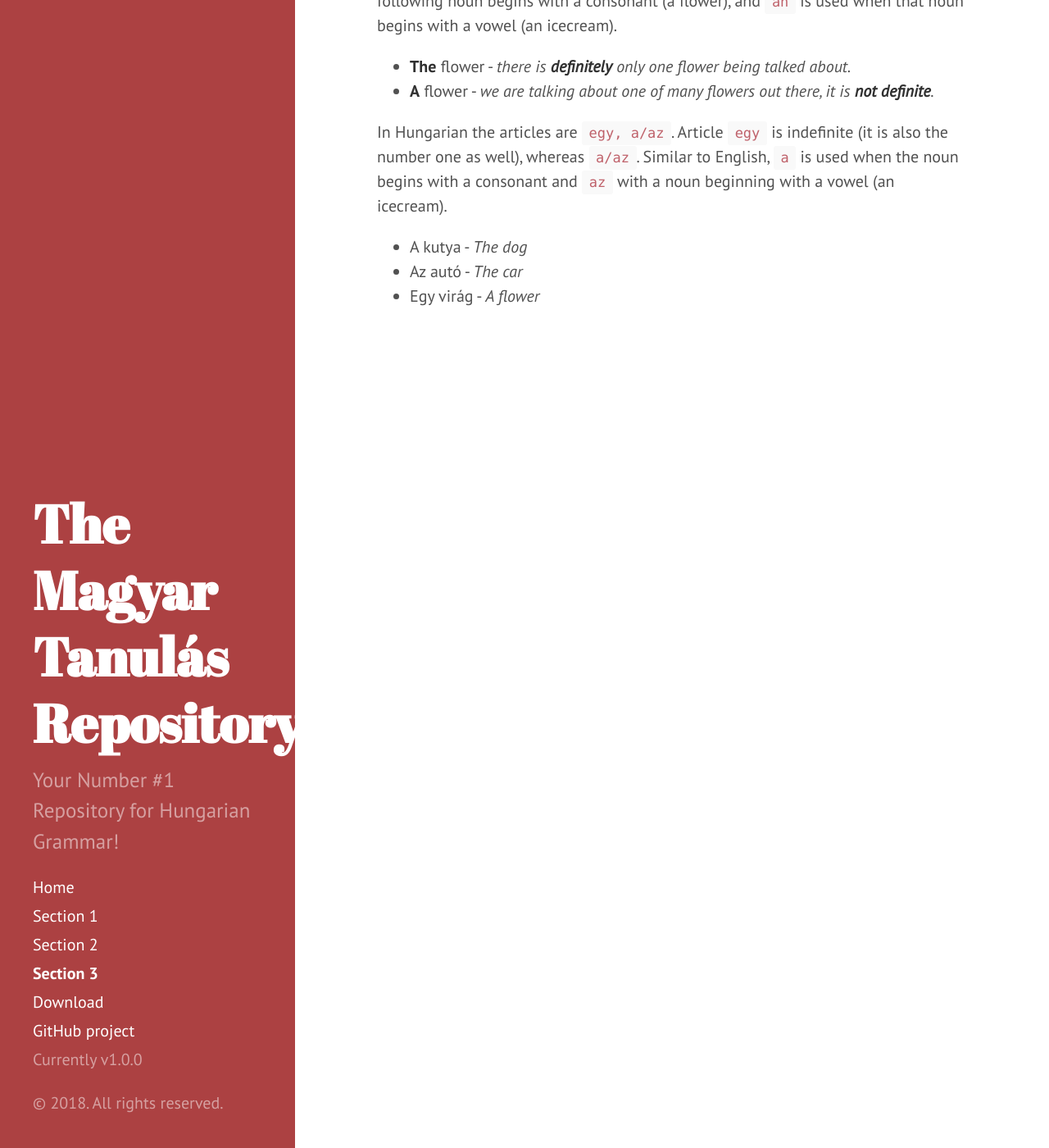
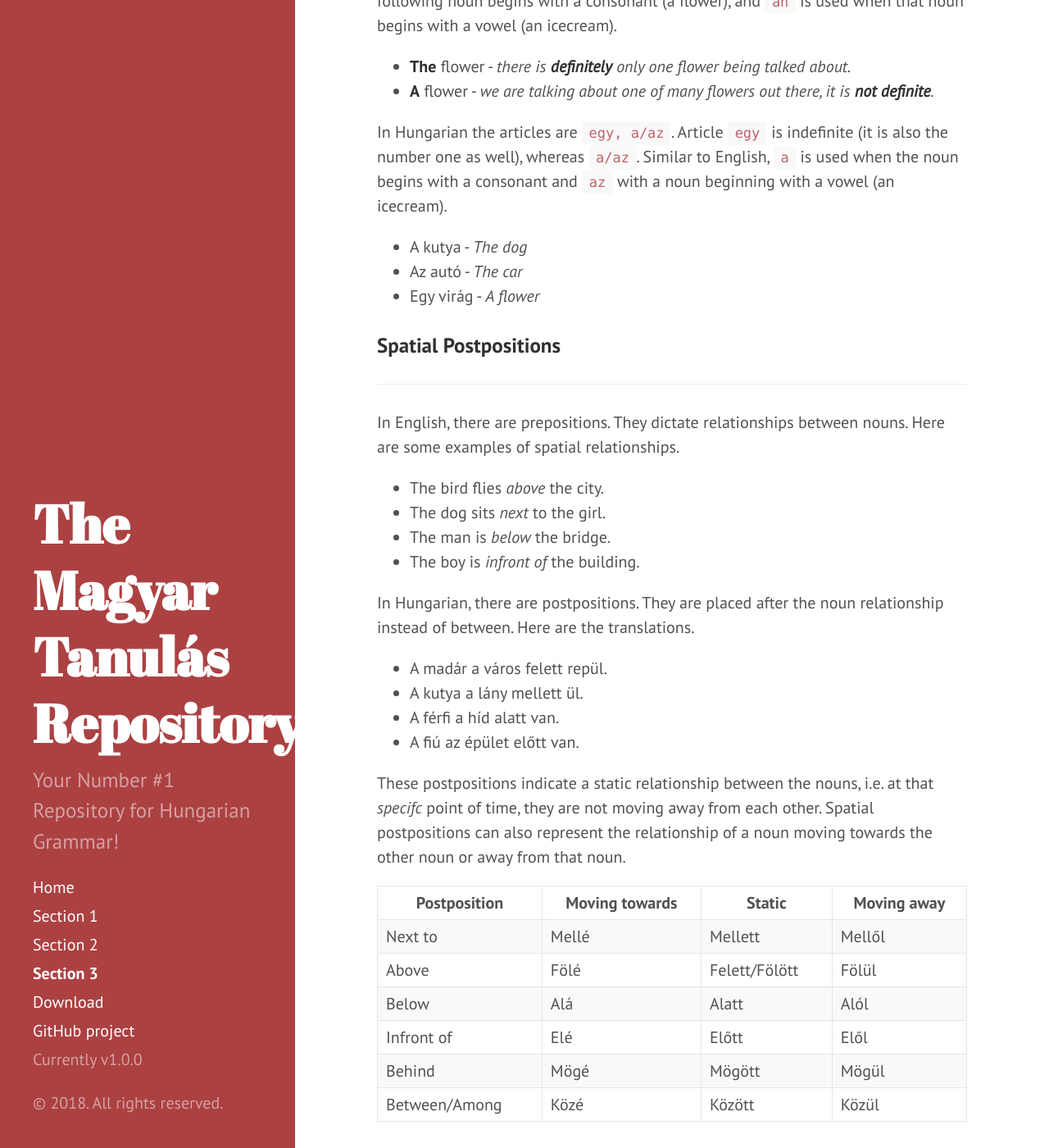
Before and after one commit to Magyartanulas/magyartanulas.github.io, a Jekyll site: the page built from Section3.md, in a window 1280 px wide and 1400 px high, scrolled down 370 px. Shown: the whole window at 82% size. Built offline with Jekyll 4.4.1, drawn with Linux system fonts in a browser that asks for light colours; Markdown is read by kramdown in place of the engine named in the settings.

Commit message:
Update Section3.md

```diff
--- a/Section3.md
+++ b/Section3.md
@@ -20,3 +20,31 @@ Similar to English, `a` is used when the noun begins with a consonant and `az` w
 * A kutya - *The dog*
 * Az autó - *The car*
 * Egy virág - *A flower*
+
+### Spatial Postpositions
+---
+
+In English, there are prepositions. They dictate relationships between nouns. Here are some examples of spatial relationships.
+
+* The bird flies *above* the city.
+* The dog sits *next* to the girl.
+* The man is *below* the bridge.
+* The boy is *infront of* the building.
+
+In Hungarian, there are postpositions. They are placed after the noun relationship instead of between. Here are the translations.
+
+* A madár a város felett repül.
+* A kutya a lány mellett ül.
+* A férfi a híd alatt van.
+* A fiú az épület előtt van.
+
+These postpositions indicate a static relationship between the nouns, i.e. at that *specifc* point of time, they are not moving away from each other. Spatial postpositions can also represent the relationship of a noun moving towards the other noun or away from that noun.
+
+| Postposition  | Moving towards | Static        | Moving away |
+|---------------|----------------|---------------|-------------|
+| Next to       | Mellé          | Mellett       | Mellől      |
+| Above         | Fölé           | Felett/Fölött | Fölül       |
+| Below         | Alá            | Alatt         | Alól        |
+| Infront of    | Elé            | Előtt         | Elől        |
+| Behind        | Mögé           | Mögött        | Mögül       |
+| Between/Among | Közé           | Között        | Közül       |
```
